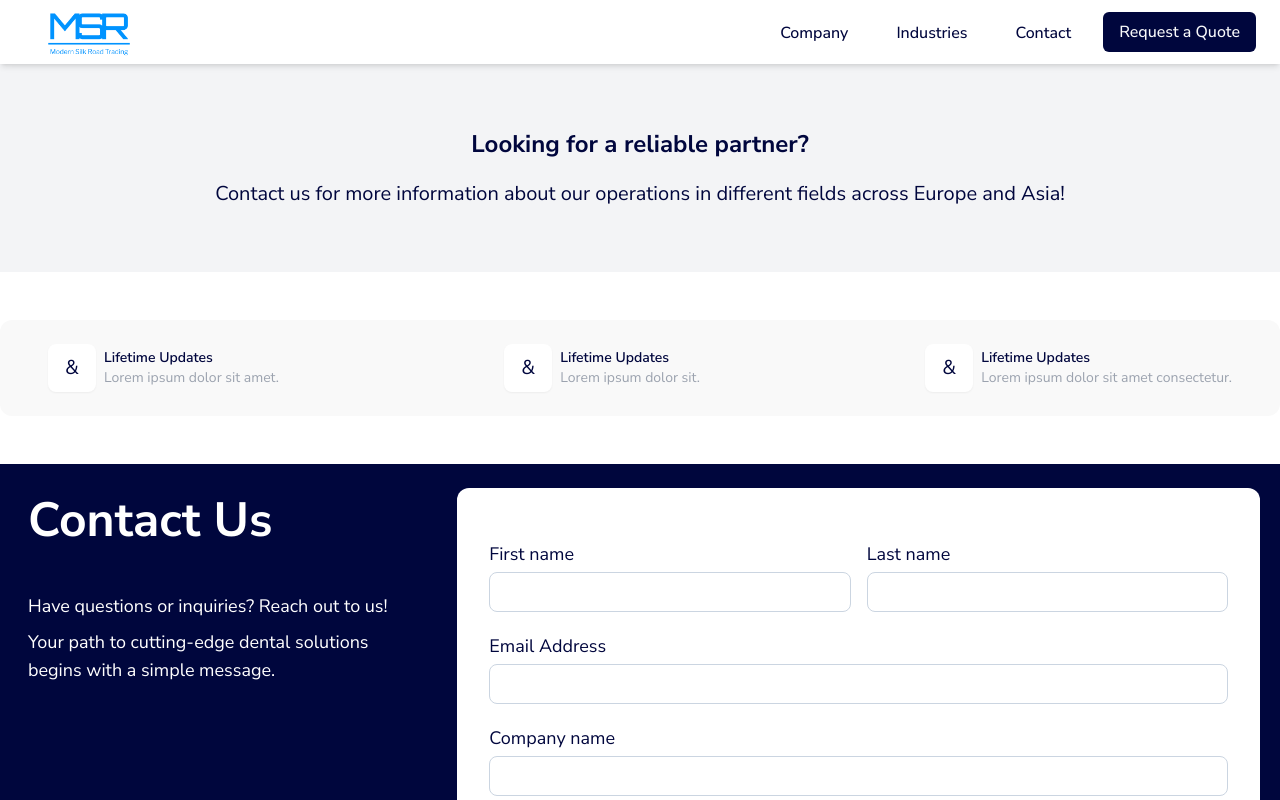
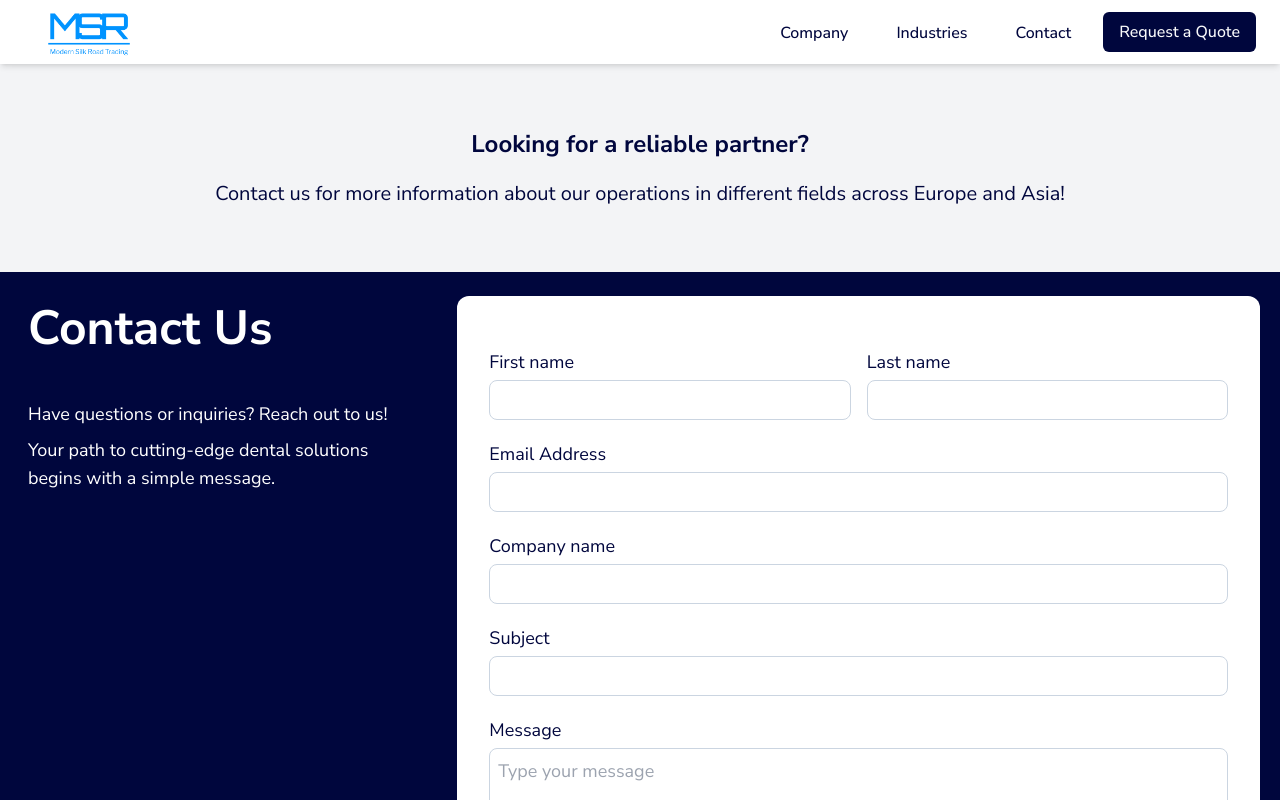
Before and after one commit to musaakhmed/msr-trading, a Next.js app: page /contact in a window 1280 px wide. Shown: the top 800 px of the page. Built offline with nearby package versions, Linux system fonts and the light colour scheme.

Commit message:
content: remove icons from contact page

```diff
--- a/src/components/Contact/Contact.tsx
+++ b/src/components/Contact/Contact.tsx
@@ -54,7 +54,7 @@ export const Contact = () => {
 						y: 0,
 						transition: { duration: 0.5, delay: 0.25 },
 					}}
-					className="pb-5 text-2xl font-bold text-text"
+					className="text-text pb-5 text-2xl font-bold"
 				>
 					Looking for a reliable partner?
 				</motion.h2>
@@ -67,67 +67,7 @@ export const Contact = () => {
 					different fields across Europe and Asia!
 				</motion.p>
 			</div>
-			<section className="bg-white">
-				<motion.div
-					variants={containerVars}
-					className=" mx-auto flex max-w-7xl flex-col items-baseline justify-center gap-4 rounded-xl bg-[#f9f9f9]  py-12 pl-12 leading-3 lg:m-12 lg:mx-auto lg:flex-row lg:items-center lg:justify-between lg:gap-12 lg:px-12 lg:py-6"
-				>
-					<motion.div
-						variants={paragraphVars}
-						initial="initial"
-						animate="animate"
-						className="flex items-center  justify-start gap-2"
-					>
-						<div className=" flex aspect-square h-12 items-center justify-center rounded-lg bg-white shadow-sm">
-							{icon}
-						</div>
-						<div className="">
-							<p className=" text-sm font-semibold">
-								Lifetime Updates
-							</p>
-							<p className="text-sm text-gray-400">
-								Lorem ipsum dolor sit amet.
-							</p>
-						</div>
-					</motion.div>
-					<motion.div
-						variants={paragraphVars}
-						initial="initial"
-						animate="animate"
-						className="flex items-center justify-start gap-2"
-					>
-						<div className=" flex aspect-square h-12 items-center justify-center rounded-lg bg-white shadow-sm">
-							{icon}
-						</div>
-						<div>
-							<p className="text-sm font-semibold">
-								Lifetime Updates
-							</p>
-							<p className="text-sm text-gray-400">
-								Lorem ipsum dolor sit.
-							</p>
-						</div>
-					</motion.div>
-					<motion.div
-						variants={paragraphVars}
-						initial="initial"
-						animate="animate"
-						className="flex items-center justify-start gap-2"
-					>
-						<div className=" flex aspect-square h-12 items-center justify-center rounded-lg bg-white shadow-sm">
-							{icon}
-						</div>
-						<div>
-							<p className="text-sm font-semibold">
-								Lifetime Updates
-							</p>
-							<p className="text-sm text-gray-400">
-								Lorem ipsum dolor sit amet consectetur.
-							</p>
-						</div>
-					</motion.div>
-				</motion.div>
-			</section>
+
 			<motion.div
 				variants={containerVars}
 				initial="initial"
```
